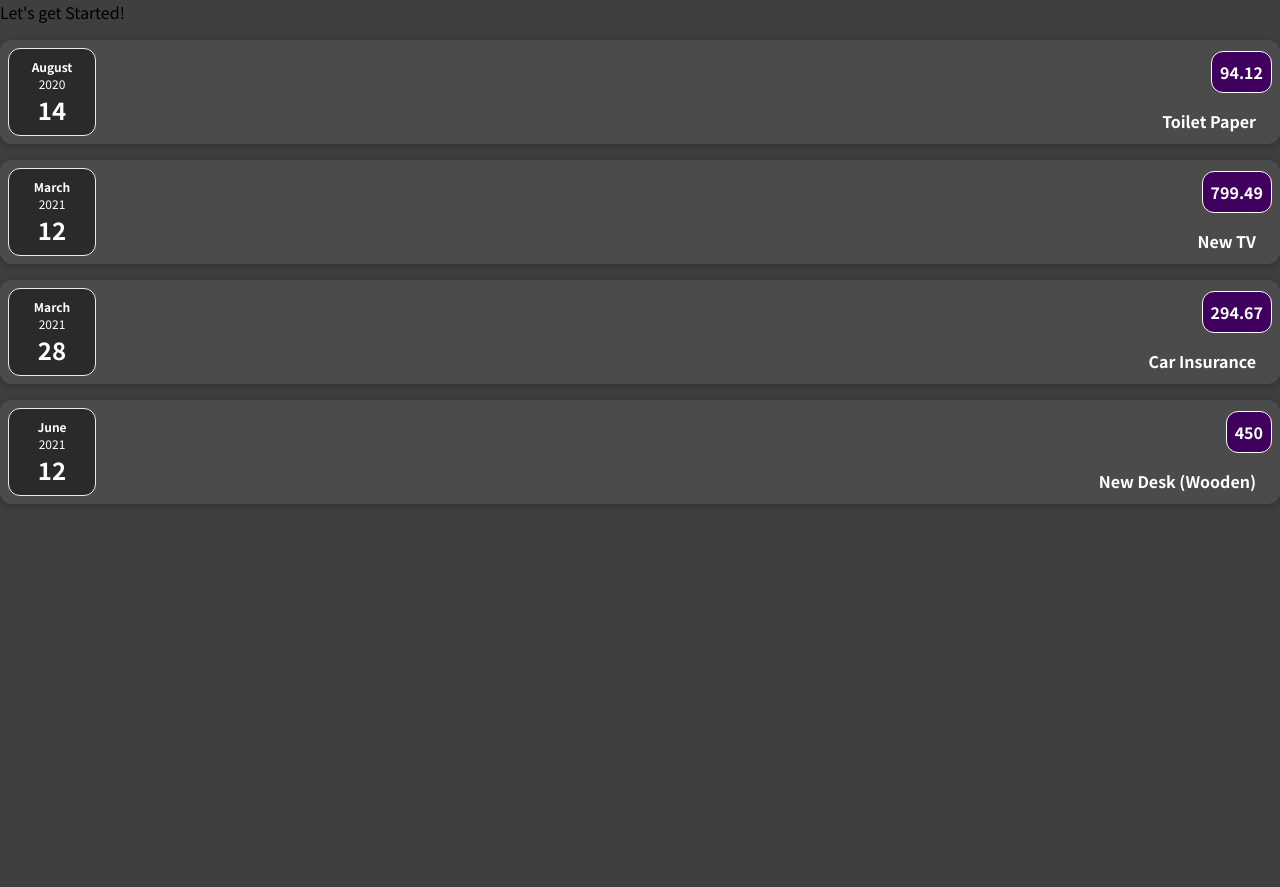
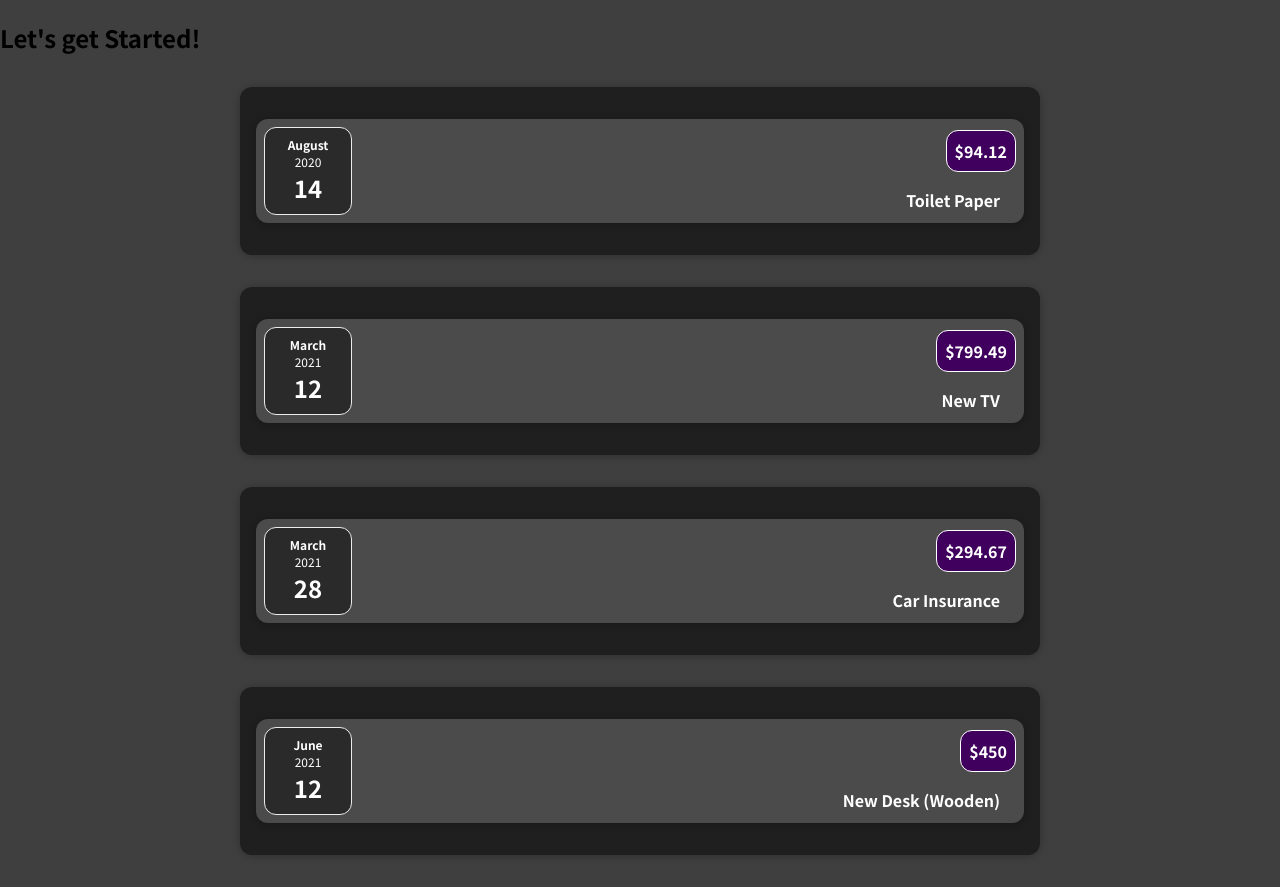
Before and after one commit to PatilKavya/ReactP, a React (Create React App) app: page / in a window 1280 px wide. Before the commit the page ends 800 px from the top, so only its background shows below. Built offline with nearby package versions, Linux system fonts and the light colour scheme.

Commit message:
using card for wrapping

```diff
--- a/src/App.js
+++ b/src/App.js
@@ -1,4 +1,5 @@
-import ExpenseItem from "./Components/ExpenceItem";
+
+import Expenses from "./Components/Expenses";
 
 function App() {
   const expenses = [
@@ -25,14 +26,14 @@ function App() {
 
   return (
     <div>
-      <div> Let's get Started! </div>
+      <h2> Let's get Started! </h2>
       {expenses.map((expense) => {
         return (
-          <ExpenseItem
+          <Expenses
             date={expense.date}
             title={expense.title}
             price={expense.amount}
-          ></ExpenseItem>
+          ></Expenses>
         );
       })}
     </div>
--- /dev/null
+++ b/src/Components/Card.css
@@ -0,0 +1,4 @@
+.card {
+    border-radius: 12px;
+    box-shadow: 0 1px 8px rgba(0, 0, 0, 0.25);
+}
--- /dev/null
+++ b/src/Components/Card.js
@@ -0,0 +1,10 @@
+
+import './Card.css'
+
+function Card(props){
+    const classes = 'card '+props.className;
+    return (<div className={classes}>{props.children}</div>)
+}
+
+
+export default Card;
--- a/src/Components/ExpenceDetails.js
+++ /dev/null
@@ -1,10 +0,0 @@
-import './ExpenceItem.css'
-
-function ExpenceDetails(props){
-    return (<div className="expense-item__description">
-    <h2>{props.title}</h2>
-    <div className="expense-item__price">{props.price}</div>
-  </div>);
-}
-
-export default ExpenceDetails;
--- a/src/Components/ExpenceItem.js
+++ /dev/null
@@ -1,15 +0,0 @@
-import ExpenseDate from "./ExpenceDate";
-import ExpenceDetails from "./ExpenceDetails";
-import "./ExpenceItem.css";
-
-
-function ExpenseItem(props) {
-  return (
-    <div className="expense-item">
-      <ExpenseDate date={props.date}></ExpenseDate>
-      <ExpenceDetails title={props.title} price={props.price} ></ExpenceDetails>
-    </div>
-  );
-}
-
-export default ExpenseItem;
--- a/src/Components/ExpenceDate.js
+++ b/src/Components/ExpenseDate.js
@@ -1,4 +1,4 @@
-import "./ExpenceDate.css";
+import "./ExpenseDate.css";
 
 function ExpenseDate(props) {
   const month = props.date.toLocaleString('en-US', { month: 'long' });
--- /dev/null
+++ b/src/Components/ExpenseDetails.js
@@ -0,0 +1,11 @@
+import { createElement } from 'react';
+import './ExpenseItem.css'
+
+function ExpenseDetails(props){
+    return (<div className="expense-item__description">
+    <h2>{props.title}</h2>
+    <div className="expense-item__price">${props.price}</div>
+  </div>);
+}
+
+export default ExpenseDetails;
--- a/src/Components/ExpenceItem.css
+++ b/src/Components/ExpenseItem.css
@@ -2,10 +2,8 @@
   display: flex;
   justify-content: space-between;
   align-items: center;
-  box-shadow: 0 2px 8px rgba(0, 0, 0, 0.25);
   padding: 0.5rem;
   margin: 1rem 0;
-  border-radius: 12px;
   background-color: #4b4b4b;
 }
 
--- /dev/null
+++ b/src/Components/ExpenseItem.js
@@ -0,0 +1,16 @@
+import ExpenseDate from "./ExpenseDate";
+import ExpenseDetails from "./ExpenseDetails";
+import Card from "./Card";
+import "./ExpenseItem.css";
+
+
+function ExpenseItem(props) {
+  return (
+    <Card className="expense-item">
+      <ExpenseDate date={props.datee}></ExpenseDate>
+      <ExpenseDetails title={props.titlee} price={props.pricee} ></ExpenseDetails>
+    </Card>
+  );
+}
+
+export default ExpenseItem;
--- /dev/null
+++ b/src/Components/Expenses.css
@@ -0,0 +1,8 @@
+.expenses {
+    padding: 1rem;
+    background-color: rgb(31, 31, 31);
+    margin: 2rem auto;
+    width: 50rem;
+    max-width: 95%;
+
+    }
--- /dev/null
+++ b/src/Components/Expenses.js
@@ -0,0 +1,15 @@
+import ExpenseItem from "./ExpenseItem";
+import Card from './Card'
+import './Expenses.css'
+
+function Expenses(props){
+    return  (
+    <Card className="expenses">
+         <ExpenseItem  datee={props.date}
+            titlee={props.title}
+            pricee={props.price}></ExpenseItem>
+      </Card>
+      )
+}
+
+export default Expenses;
```
Also changed, not shown: src/Components/ExpenseDate.css (renamed from src/Components/ExpenceDate.css).
